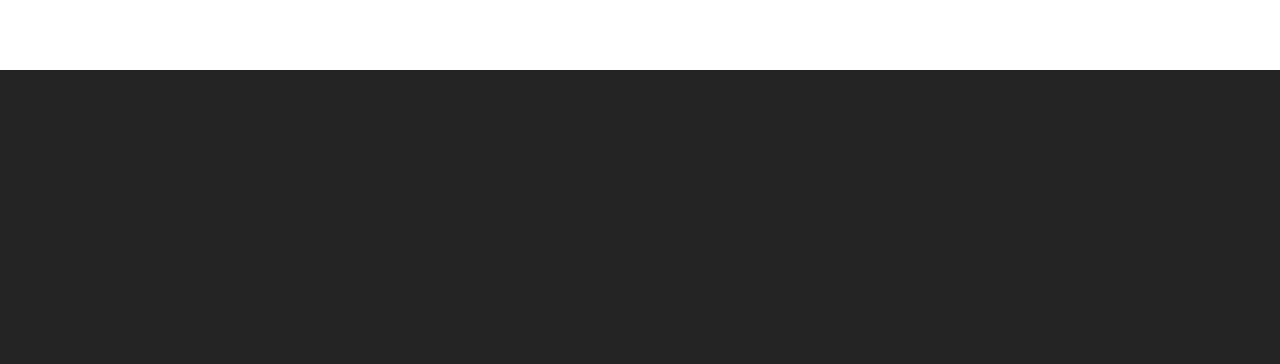
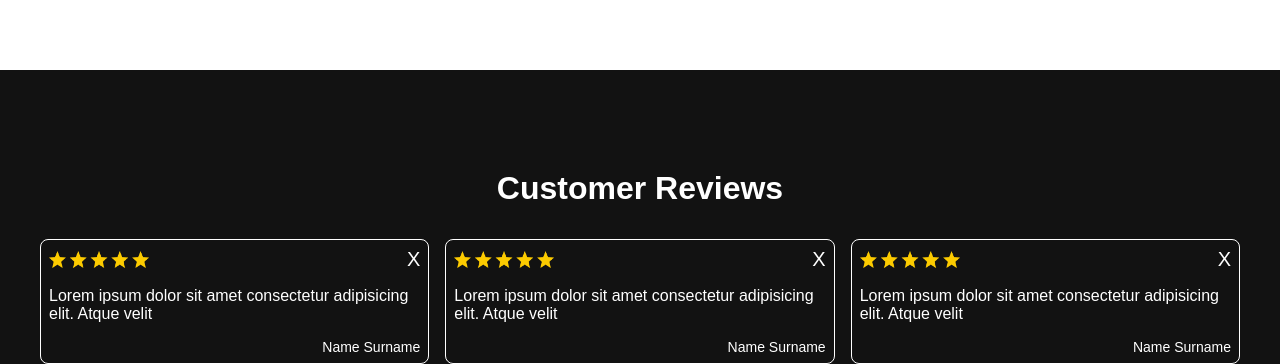
Before and after one commit to AetherPhx/Bakery, a React (Vite) app: page / in a window 1280 px wide. Shown: the part 3978-4342 px from the top of the page. Before the commit the page ends 4048 px from the top, so only its background shows below. Built offline with nearby package versions, Linux system fonts and the light colour scheme; a web font is replaced by a local one.

Commit message:
Crear estructura de la lista de reviews y del componente review

```diff
--- a/src/App.jsx
+++ b/src/App.jsx
@@ -1,6 +1,7 @@
 import { Header } from "./components/Header";
 import { Info } from "./components/Info";
 import { Banner } from "./components/Banner";
+import { Footer } from "./components/Footer/";
 
 export function App() {
 	return (
@@ -11,7 +12,7 @@ export function App() {
 			<Info />
 			<Banner />
 			<Info />
-			{/* TODO: Add Footer */}
+			<Footer />
 		</div>
 	);
 }
--- /dev/null
+++ b/src/components/Footer/Footer.css
@@ -0,0 +1,27 @@
+.Footer {
+    background-color: var(--dark-bg);
+}
+
+.Footer-content {
+    width: 1200px;
+    padding-top: 100px;
+    margin-inline: auto;
+
+    display: grid;
+    gap: 32px;
+}
+
+.Footer-title {
+    font-size: 2rem;
+    text-align: center;
+}
+
+.Footer-main {
+    display: flex;
+    gap: 16px;
+}
+
+.Footer-reviews {
+    display: flex;
+    gap: 16px;
+}
--- a/src/components/Footer/Footer.jsx
+++ b/src/components/Footer/Footer.jsx
@@ -1,10 +1,22 @@
+import { Review } from "../Review/Review";
+import "./Footer.css";
+
 export function Footer() {
 	return (
 		<footer className="Footer">
-			<h2>Custommer Reviews</h2>
-			{/* TODO: Form Component */}
+			<div className="Footer-content">
+				<h2 className="Footer-title">Customer Reviews</h2>
 
-			<section>{/* TODO: Add 3 Reviews */}</section>
+				<div className="Footer-main">
+					{/* TODO: Form Component */}
+
+					<section className="Footer-reviews">
+						<Review />
+						<Review />
+						<Review />
+					</section>
+				</div>
+			</div>
 		</footer>
 	);
 }
--- a/src/components/Footer/index.js
+++ b/src/components/Footer/index.js
@@ -1 +1 @@
-export { Footer } from "./Footer.jsx";
+export * from "./Footer.jsx";
--- /dev/null
+++ b/src/components/Review/Review.css
@@ -0,0 +1,33 @@
+.Review {
+    padding: 8px;
+    border: 1px solid var(--white-color);
+    border-radius: 8px;
+
+    display: grid;
+    gap: 16px;
+}
+
+.Review-header {
+    display: flex;
+    justify-content: space-between;
+    align-items: center;
+}
+
+.Review-rating {
+    width: 100px;
+}
+
+.Review-close {
+    font-size: 20px;
+    cursor: pointer;
+}
+
+.Review-footer {
+    display: flex;
+    justify-content: flex-end;
+    align-items: center;
+}
+
+.Review-author {
+    font-size: 14px;
+}
--- /dev/null
+++ b/src/components/Review/Review.jsx
@@ -0,0 +1,26 @@
+import "./Review.css";
+
+export const Review = () => {
+	return (
+		<article className="Review">
+			<header className="Review-header">
+				<img
+					className="Review-rating"
+					src="estrellas.png"
+					alt="Customer Rating"
+				/>
+				<span className="Review-close">X</span>
+			</header>
+
+			<main className="Review-content">
+				<p className="Review-text">
+					Lorem ipsum dolor sit amet consectetur adipisicing elit. Atque velit
+				</p>
+			</main>
+
+			<footer className="Review-footer">
+				<p className="Review-author">Name Surname</p>
+			</footer>
+		</article>
+	);
+};
--- /dev/null
+++ b/src/components/Review/index.js
@@ -0,0 +1 @@
+export { Review } from "./Review";
```
